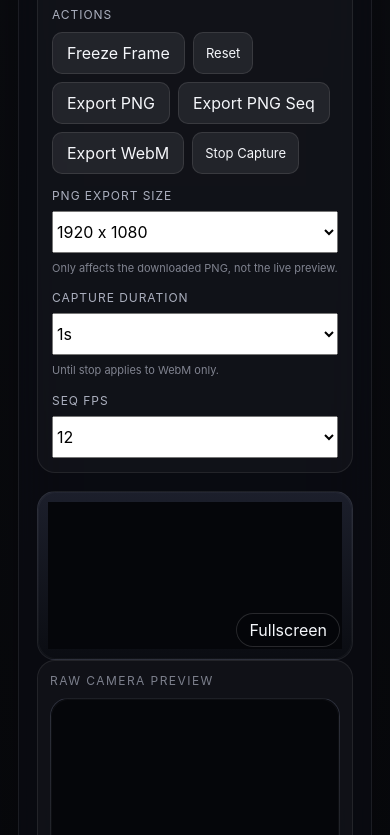
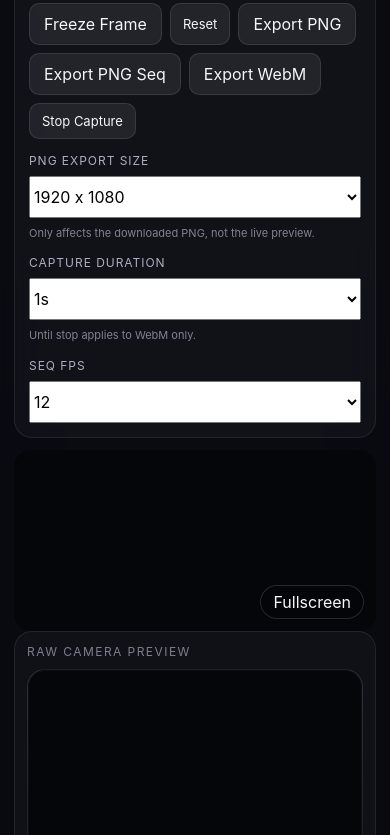
Before and after one commit to inkclear-ih/glyph-signal-lab, a website built with Vite: page index.html in a window 390 px wide. Shown: the part 1582-2417 px from the top of the page. Built offline with nearby package versions, Linux system fonts and the light colour scheme; no server answers.

Commit message:
fix: remove outer app gutter and make panel edge-to-edge

```diff
--- a/src/style.css
+++ b/src/style.css
@@ -39,32 +39,39 @@
 
 .shell {
   min-height: 100vh;
-  padding: clamp(12px, 1.8vw, 24px);
+  padding: 0;
 }
 
 .panel {
   width: 100%;
+  min-height: 100vh;
   display: grid;
-  gap: 18px;
-  padding: clamp(14px, 1.6vw, 24px);
-  border: 1px solid rgba(255, 255, 255, 0.08);
-  border-radius: 24px;
+  gap: 12px;
+  padding:
+    clamp(10px, 1.1vw, 16px)
+    clamp(18px, 1.6vw, 24px)
+    clamp(18px, 1.6vw, 24px)
+    clamp(10px, 1.1vw, 16px);
+  border: 0;
+  border-radius: 0;
   background: rgba(10, 12, 18, 0.72);
-  box-shadow: 0 24px 80px rgba(0, 0, 0, 0.45);
+  box-shadow: none;
   backdrop-filter: blur(24px);
 }
 
 .studio-layout {
   display: grid;
   grid-template-columns: minmax(0, 1fr) clamp(400px, 30vw, 520px);
-  gap: clamp(16px, 1.6vw, 24px);
+  gap: clamp(14px, 1.3vw, 20px);
   align-items: start;
 }
 
 .preview-column {
   width: 100%;
   min-width: 0;
+  display: grid;
   align-self: start;
+  align-content: start;
 }
 
 .side-panel {
@@ -276,7 +283,14 @@
   width: 100%;
   min-height: 0;
   display: block;
-  padding: 6px;
+  padding: 0;
+  border: 0;
+  border-radius: 16px;
+  background: transparent;
+}
+
+.preview-frame-main::after {
+  display: none;
 }
 
 .preview-frame-main:fullscreen {
@@ -319,6 +333,10 @@
   height: auto;
   image-rendering: crisp-edges;
   image-rendering: pixelated;
+}
+
+.preview-frame-main .pixel-output {
+  border-radius: inherit;
 }
 
 .preview-overlay-button {
@@ -394,13 +412,9 @@
 }
 
 @media (max-width: 720px) {
-  .shell {
-    padding: 18px;
-  }
-
   .panel {
-    padding: 18px;
-    border-radius: 20px;
+    min-height: 100vh;
+    padding: 14px;
   }
 
   .studio-layout {
@@ -418,7 +432,7 @@
 
   .preview-frame-main {
     min-height: auto;
-    padding: 10px;
+    padding: 0;
   }
 
   .debug-panel {
```
